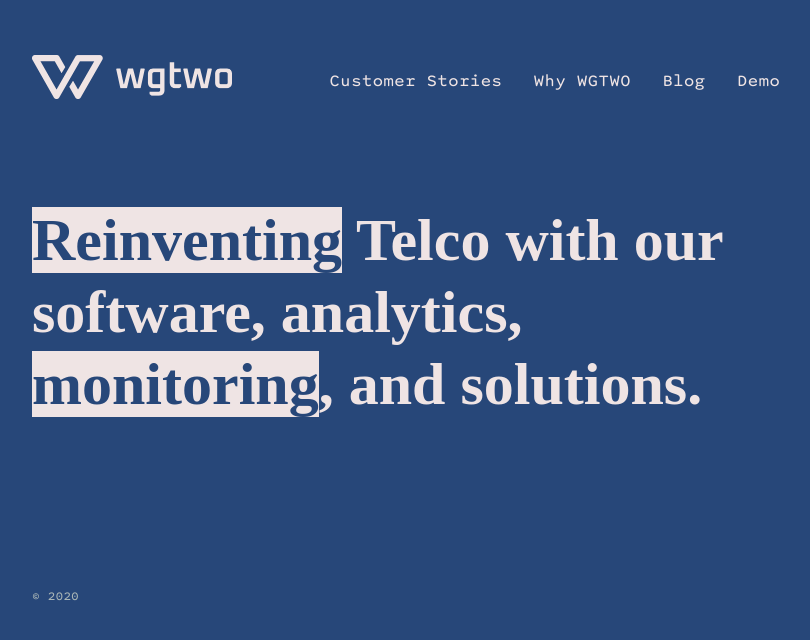
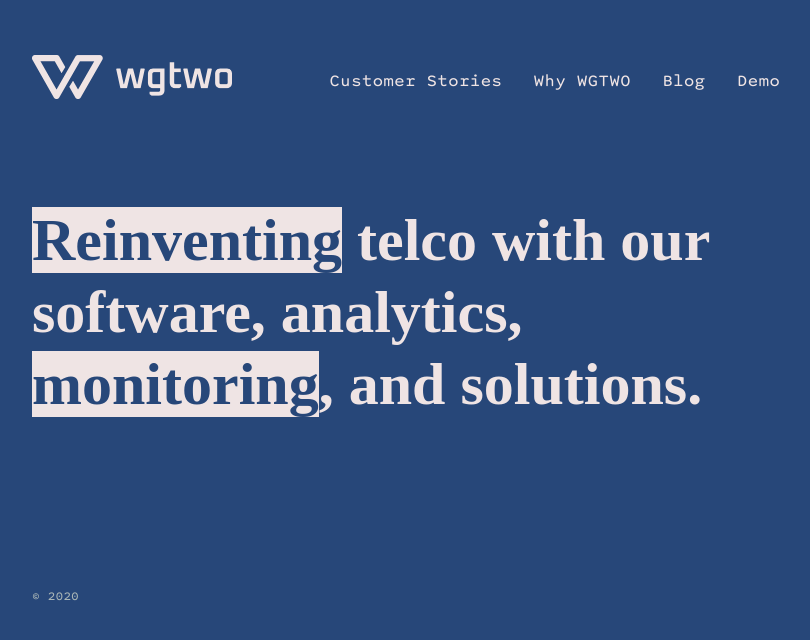
Before and after one commit to jonny-wg2/jonny-wg2.github.io, a Jekyll site: the page built from blog/index.html, in a window 1280 px wide. Shown: the top 640 px of the page, without its empty margins (224-1034 px from the left). Built offline with Jekyll 4.4.1, drawn with Linux system fonts in a browser that asks for light colours; nearby versions of some CDN libraries; some web fonts are replaced; the list of posts is cut into pages by our own code.

```diff
--- a/blog/index.html
+++ b/blog/index.html
@@ -9,7 +9,7 @@ featured_image: /images/blog.jpg
 
 	<div class="wrap">
 
-		<h1><mark><ins>Reinventing</ins></mark> Telco with our software, analytics, <mark><ins>monitoring</ins></mark>, and solutions.</h1>
+		<h1><mark><ins>Reinventing</ins></mark> telco with our software, analytics, <mark><ins>monitoring</ins></mark>, and solutions.</h1>
 
 	</div>
 
```
